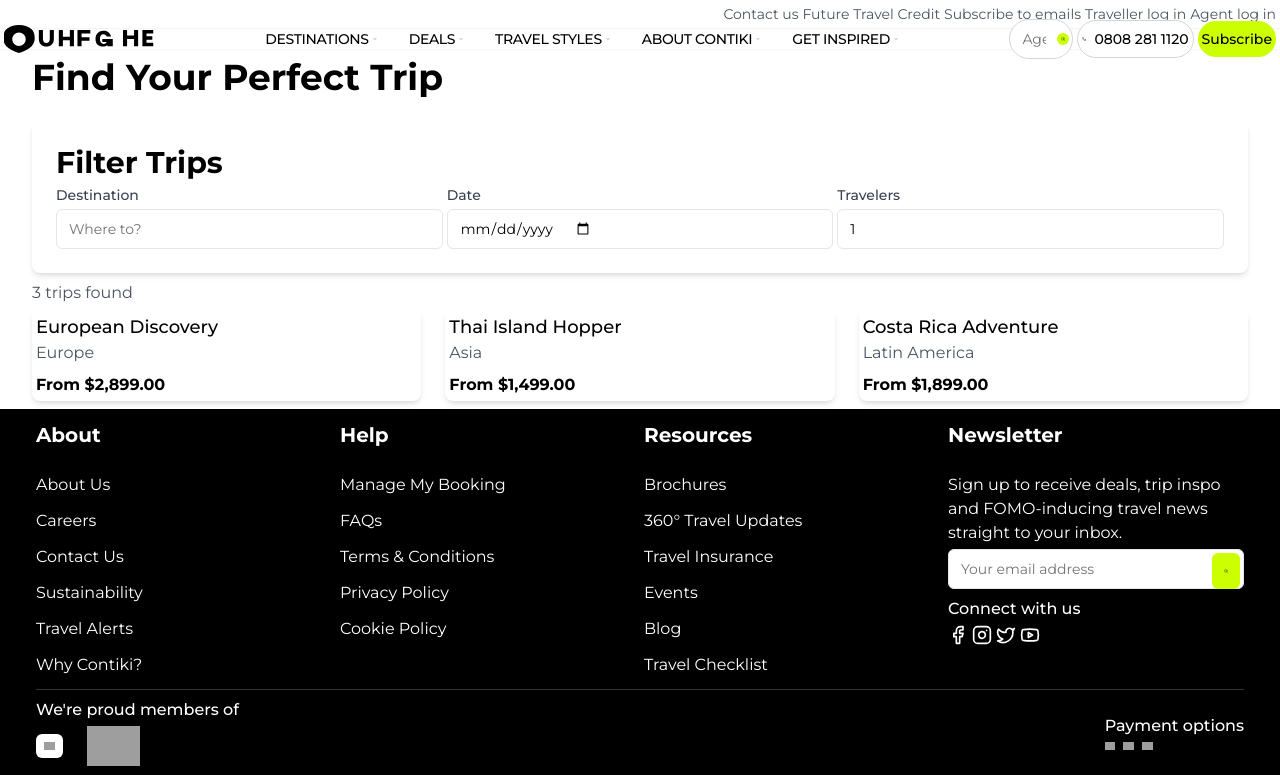
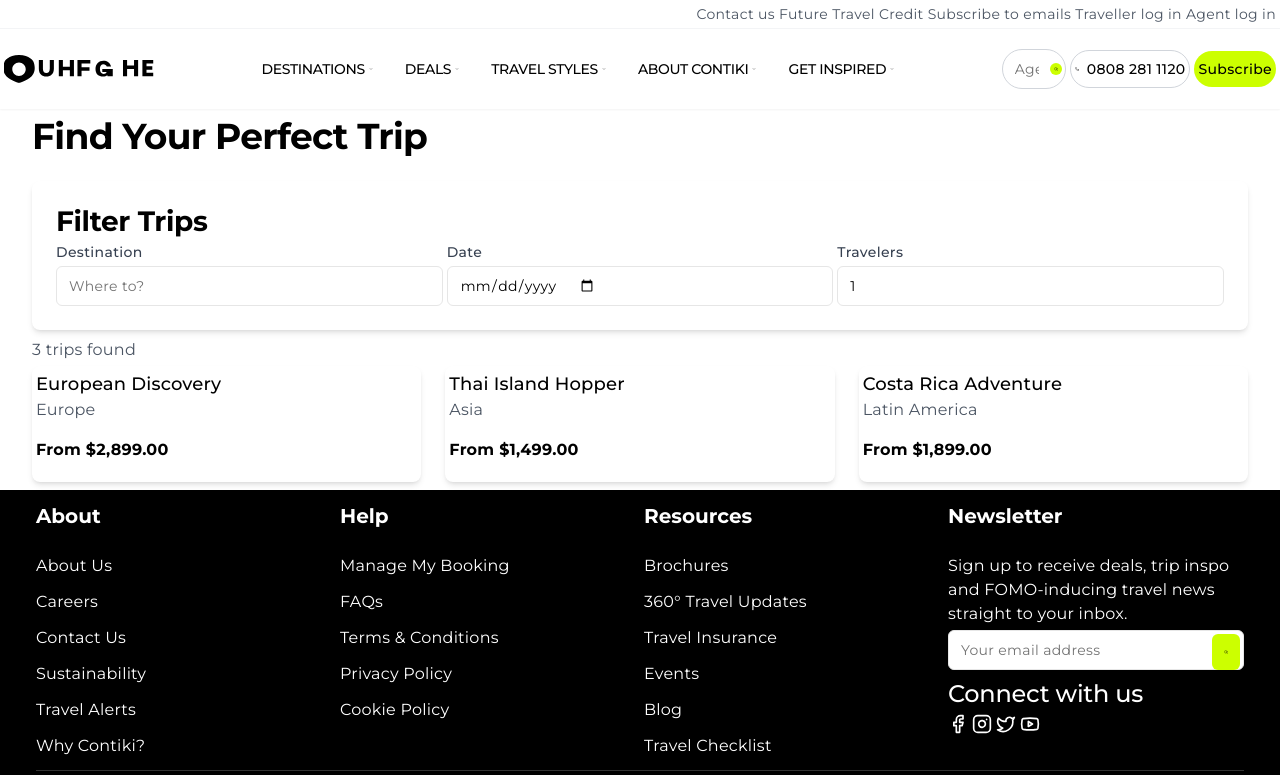
Before and after one commit to belal6146/contiki-mock-test, a React (Vite) app: page /tours in a window 1280 px wide. Shown: the top 775 px of the page. Built offline with nearby package versions, Linux system fonts and the light colour scheme; grey boxes are pictures that could not be loaded.

Commit message:
Fix: Audit global styles and Tailwind config
Ensures Montserrat fonts are imported, verifies Tailwind spacing scale, and synchronizes typography with Contiki's specifications.

```diff
--- a/src/index.css
+++ b/src/index.css
@@ -50,10 +50,58 @@
   body {
     @apply bg-background text-foreground;
     font-feature-settings: "rlig" 1, "calt" 1;
+    font-family: 'Montserrat', sans-serif;
+    font-size: 16px;
+    line-height: 24px;
+    letter-spacing: 0.015em;
   }
 
   h1, h2, h3, h4, h5, h6 {
     @apply font-bold;
+    margin: 0;
+  }
+
+  h1 {
+    font-size: 48px;
+    line-height: 52px;
+    letter-spacing: -0.02em;
+  }
+
+  h2 {
+    font-size: 36px;
+    line-height: 40px;
+    letter-spacing: -0.02em;
+  }
+
+  h3 {
+    font-size: 28px;
+    line-height: 36px;
+    letter-spacing: -0.0125em;
+  }
+
+  h4 {
+    font-size: 24px;
+    line-height: 32px;
+    letter-spacing: -0.01em;
+  }
+
+  h5 {
+    font-size: 20px;
+    line-height: 28px;
+    letter-spacing: 0;
+  }
+
+  h6 {
+    font-size: 18px;
+    line-height: 28px;
+    letter-spacing: 0.01em;
+  }
+
+  p {
+    margin-bottom: 16px;
+    font-size: 16px;
+    line-height: 24px;
+    letter-spacing: 0.015em;
   }
 
   .container {
@@ -68,6 +116,10 @@
     @apply inline-flex items-center justify-center rounded-md text-sm font-medium transition-colors
     focus-visible:outline-none focus-visible:ring-1 focus-visible:ring-ring disabled:pointer-events-none
     disabled:opacity-50;
+    font-size: 14px;
+    line-height: 20px;
+    letter-spacing: 0.025em;
+    padding: 8px 16px;
   }
   .btn-primary {
     @apply btn bg-black text-white hover:bg-black/90;
@@ -86,15 +138,41 @@
   }
 
   .heading-xl {
-    @apply text-4xl md:text-5xl lg:text-6xl font-bold leading-tight;
+    @apply text-4xl md:text-5xl lg:text-6xl font-bold;
+    letter-spacing: -0.025em;
+    line-height: 1.1;
   }
   .heading-lg {
-    @apply text-3xl md:text-4xl font-bold leading-tight;
+    @apply text-3xl md:text-4xl font-bold;
+    letter-spacing: -0.02em;
+    line-height: 1.1;
   }
   .heading-md {
-    @apply text-2xl md:text-3xl font-bold leading-snug;
+    @apply text-2xl md:text-3xl font-bold;
+    letter-spacing: -0.0125em;
+    line-height: 1.2;
   }
   .heading-sm {
     @apply text-xl md:text-2xl font-bold;
+    letter-spacing: -0.01em;
+    line-height: 1.3;
+  }
+
+  .text-small {
+    font-size: 14px;
+    line-height: 20px;
+    letter-spacing: 0.025em;
+  }
+
+  .text-large {
+    font-size: 18px;
+    line-height: 28px;
+    letter-spacing: 0.01em;
+  }
+
+  .text-caption {
+    font-size: 12px;
+    line-height: 16px;
+    letter-spacing: 0.025em;
   }
 }
--- a/tailwind.config.ts
+++ b/tailwind.config.ts
@@ -75,16 +75,27 @@ export default {
         '8': '8px',
         '12': '12px',
         '16': '16px',
-        '20': '20px',
         '24': '24px',
         '32': '32px',
-        '40': '40px',
         '48': '48px',
-        '56': '56px',
         '64': '64px',
-        '80': '80px',
-        '96': '96px',
-        '128': '128px',
+      },
+      fontSize: {
+        xs: ['12px', { lineHeight: '16px', letterSpacing: '0.025em' }],
+        sm: ['14px', { lineHeight: '20px', letterSpacing: '0.025em' }],
+        base: ['16px', { lineHeight: '24px', letterSpacing: '0.015em' }],
+        lg: ['18px', { lineHeight: '28px', letterSpacing: '0.01em' }],
+        xl: ['20px', { lineHeight: '28px', letterSpacing: '0' }],
+        '2xl': ['24px', { lineHeight: '32px', letterSpacing: '-0.01em' }],
+        '3xl': ['28px', { lineHeight: '36px', letterSpacing: '-0.0125em' }],
+        '4xl': ['36px', { lineHeight: '40px', letterSpacing: '-0.02em' }],
+        '5xl': ['48px', { lineHeight: '52px', letterSpacing: '-0.02em' }],
+        '6xl': ['60px', { lineHeight: '64px', letterSpacing: '-0.025em' }],
+      },
+      fontWeight: {
+        normal: '400',
+        medium: '500',
+        bold: '700',
       },
       borderRadius: {
         lg: 'var(--radius)',
```
